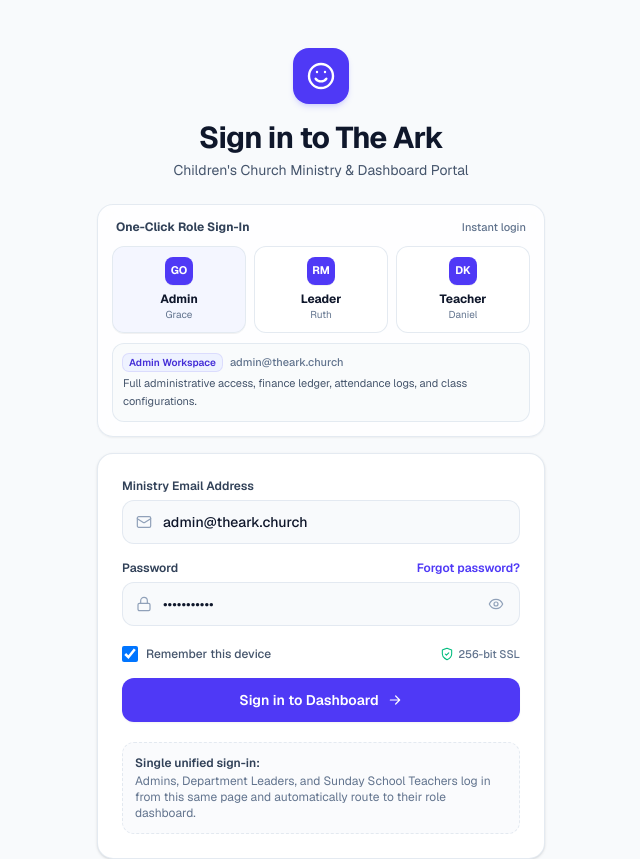
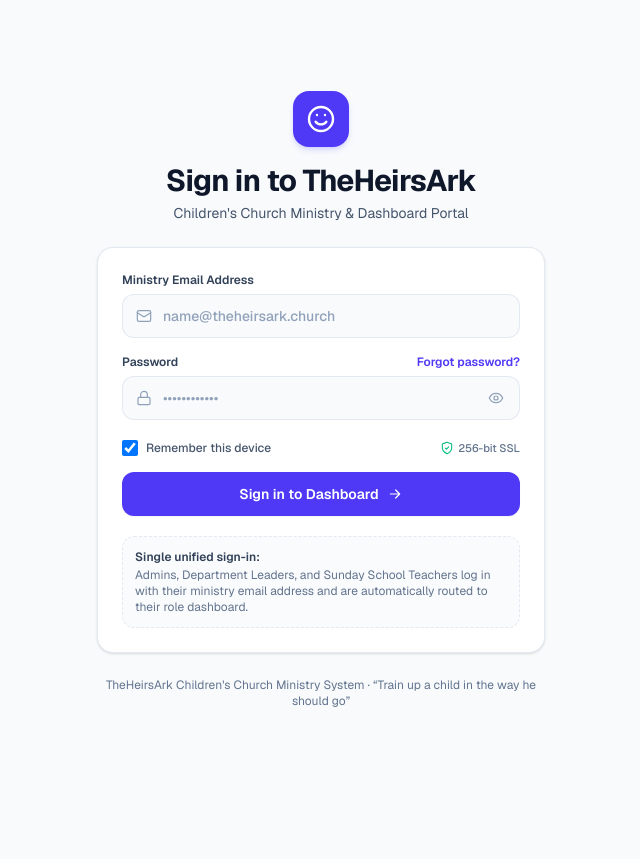
Before and after one commit to HelixgadeTechnologies/TheHeirArk, a Next.js app: page /login in a window 1280 px wide. Shown: the top 859 px of the page, without its empty margins (319-959 px from the left). After the commit the page ends 800 px from the top, so only its background shows below. Built offline with nearby package versions, Linux system fonts and the light colour scheme.

Commit message:
chore: update branding to TheHeirsArk and streamline login to single email/password card

```diff
--- a/src/app/login/page.tsx
+++ b/src/app/login/page.tsx
@@ -12,44 +12,19 @@ import {
   ShieldCheckIcon,
   SmileIcon,
 } from "@/components/icons";
-import { cn } from "@/lib/cn";
-import { DEMO_USERS, useAuth } from "@/lib/auth-context";
-import { ROLES, type Role } from "@/lib/navigation";
-
-const roleDescriptions: Record<Role, { badge: string; desc: string; sample: string }> = {
-  Admin: {
-    badge: "bg-indigo-50 text-indigo-700 ring-indigo-500/20 dark:bg-indigo-500/10 dark:text-indigo-300",
-    desc: "Full administrative access, finance ledger, attendance logs, and class configurations.",
-    sample: "admin@theark.church",
-  },
-  Leader: {
-    badge: "bg-emerald-50 text-emerald-700 ring-emerald-500/20 dark:bg-emerald-500/10 dark:text-emerald-300",
-    desc: "Ministry operations, volunteer coverage, family directory, and kiosk safety monitoring.",
-    sample: "leader@theark.church",
-  },
-  Teacher: {
-    badge: "bg-amber-50 text-amber-700 ring-amber-500/20 dark:bg-amber-500/10 dark:text-amber-300",
-    desc: "Kingdom Kids classroom roster, check-in verification, allergy alerts, and attendance.",
-    sample: "teacher@theark.church",
-  },
-};
+import { useAuth } from "@/lib/auth-context";
 
 export default function LoginPage() {
   const router = useRouter();
-  const { login, loginAs } = useAuth();
+  const { login } = useAuth();
 
-  const [email, setEmail] = useState("admin@theark.church");
-  const [password, setPassword] = useState("password123");
+  const [email, setEmail] = useState("");
+  const [password, setPassword] = useState("");
   const [showPassword, setShowPassword] = useState(false);
   const [rememberMe, setRememberMe] = useState(true);
   const [loading, setLoading] = useState(false);
   const [error, setError] = useState<string | null>(null);
   const [forgotOpen, setForgotOpen] = useState(false);
-
-  const activeSelectedRole: Role =
-    (Object.keys(DEMO_USERS) as Role[]).find(
-      (r) => DEMO_USERS[r].email.toLowerCase() === email.toLowerCase(),
-    ) ?? "Admin";
 
   function handleSubmit(event: FormEvent) {
     event.preventDefault();
@@ -65,19 +40,6 @@ export default function LoginPage() {
         setLoading(false);
       }
     }, 350);
-  }
-
-  function handleQuickRoleSelect(role: Role) {
-    const target = DEMO_USERS[role];
-    setEmail(target.email);
-    setPassword("password123");
-    setError(null);
-    setLoading(true);
-
-    setTimeout(() => {
-      loginAs(role);
-      router.push("/");
-    }, 250);
   }
 
   return (
@@ -105,78 +67,15 @@ export default function LoginPage() {
             <SmileIcon className="h-8 w-8" />
           </div>
           <h1 className="mt-4 text-2xl font-bold tracking-tight text-slate-900 sm:text-3xl dark:text-slate-100">
-            Sign in to The Ark
+            Sign in to TheHeirsArk
           </h1>
           <p className="mt-1 text-sm text-slate-600 dark:text-slate-400">
             Children&apos;s Church Ministry & Dashboard Portal
           </p>
         </div>
 
-        {/* Quick Demo Role Selector */}
-        <div className="mt-6 rounded-2xl border border-slate-200/90 bg-white/80 p-3.5 shadow-xs backdrop-blur-md dark:border-slate-800/90 dark:bg-slate-900/80">
-          <div className="flex items-center justify-between px-1">
-            <span className="text-xs font-bold text-slate-700 dark:text-slate-300">
-              One-Click Role Sign-In
-            </span>
-            <span className="text-[11px] font-medium text-slate-500 dark:text-slate-400">
-              Instant login
-            </span>
-          </div>
-
-          <div className="mt-2.5 grid grid-cols-3 gap-2">
-            {ROLES.map((r) => {
-              const u = DEMO_USERS[r];
-              const isSelected = email.toLowerCase() === u.email.toLowerCase();
-              return (
-                <button
-                  key={r}
-                  type="button"
-                  onClick={() => handleQuickRoleSelect(r)}
-                  className={cn(
-                    "flex flex-col items-center justify-center rounded-xl p-2.5 text-center transition-all focus-visible:ring-2 focus-visible:ring-indigo-500 active:scale-[0.98]",
-                    isSelected
-                      ? "border border-indigo-500/40 bg-indigo-50/70 shadow-2xs dark:border-indigo-400/40 dark:bg-indigo-500/15"
-                      : "border border-slate-200/70 bg-white hover:bg-slate-50 dark:border-slate-800 dark:bg-slate-800/60 dark:hover:bg-slate-800",
-                  )}
-                >
-                  <span className="flex h-7 w-7 items-center justify-center rounded-lg bg-indigo-600 text-[11px] font-bold text-white shadow-2xs">
-                    {u.avatarInitials}
-                  </span>
-                  <span className="mt-1.5 block text-xs font-bold text-slate-900 dark:text-slate-100">
-                    {r}
-                  </span>
-                  <span className="truncate text-[10px] text-slate-500 dark:text-slate-400">
-                    {u.name.split(" ")[0]}
-                  </span>
-                </button>
-              );
-            })}
-          </div>
-
-          {roleDescriptions[activeSelectedRole] && (
-            <div className="mt-2.5 rounded-xl border border-slate-100 bg-slate-50/80 p-2.5 text-xs text-slate-600 dark:border-slate-800 dark:bg-slate-800/40 dark:text-slate-400">
-              <div className="flex items-center gap-2">
-                <span
-                  className={cn(
-                    "rounded-md px-1.5 py-0.5 text-[10px] font-semibold ring-1",
-                    roleDescriptions[activeSelectedRole].badge,
-                  )}
-                >
-                  {activeSelectedRole} Workspace
-                </span>
-                <span className="truncate text-[11px] font-medium text-slate-500 dark:text-slate-400">
-                  {roleDescriptions[activeSelectedRole].sample}
-                </span>
-              </div>
-              <p className="mt-1 text-[11px] leading-relaxed">
-                {roleDescriptions[activeSelectedRole].desc}
-              </p>
-            </div>
-          )}
-        </div>
-
-        {/* Main Login Form Card */}
-        <div className="mt-4 rounded-2xl border border-slate-200/90 bg-white p-6 shadow-sm dark:border-slate-800/90 dark:bg-slate-900">
+        {/* Email & Password Login Form Card */}
+        <div className="mt-6 rounded-2xl border border-slate-200/90 bg-white p-6 shadow-sm dark:border-slate-800/90 dark:bg-slate-900">
           {error && (
             <div
               role="alert"
@@ -206,7 +105,7 @@ export default function LoginPage() {
                   autoComplete="email"
                   value={email}
                   onChange={(e) => setEmail(e.target.value)}
-                  placeholder="name@theark.church"
+                  placeholder="name@theheirsark.church"
                   className="h-11 w-full rounded-xl border border-slate-200 bg-slate-50 pl-10 pr-3.5 text-sm font-medium text-slate-900 outline-none transition-colors placeholder:text-slate-400 focus:border-indigo-500 focus:bg-white focus:ring-4 focus:ring-indigo-500/10 dark:border-slate-700 dark:bg-slate-800/60 dark:text-slate-100 dark:placeholder:text-slate-500 dark:focus:bg-slate-900"
                 />
               </div>
@@ -287,7 +186,7 @@ export default function LoginPage() {
               {loading ? (
                 <>
                   <span className="h-4 w-4 animate-spin rounded-full border-2 border-white border-t-transparent" />
-                  <span>Verifying credentials…</span>
+                  <span>Signing in…</span>
                 </>
               ) : (
                 <>
@@ -298,20 +197,20 @@ export default function LoginPage() {
             </button>
           </form>
 
-          {/* Active Demo Role Details Callout */}
+          {/* Unified Sign-in Notice */}
           <div className="mt-5 rounded-xl border border-dashed border-slate-200 bg-slate-50/70 p-3 text-xs dark:border-slate-800 dark:bg-slate-800/40">
             <p className="font-semibold text-slate-700 dark:text-slate-300">
               Single unified sign-in:
             </p>
             <p className="mt-0.5 text-slate-500 dark:text-slate-400">
-              Admins, Department Leaders, and Sunday School Teachers log in from this same page and automatically route to their role dashboard.
+              Admins, Department Leaders, and Sunday School Teachers log in with their ministry email address and are automatically routed to their role dashboard.
             </p>
           </div>
         </div>
 
         {/* Footer info */}
         <p className="mt-6 text-center text-xs text-slate-500 dark:text-slate-400">
-          The Ark Children&apos;s Church Ministry System · &ldquo;Train up a child in the way he should go&rdquo;
+          TheHeirsArk Children&apos;s Church Ministry System · &ldquo;Train up a child in the way he should go&rdquo;
         </p>
       </div>
 
@@ -330,8 +229,8 @@ export default function LoginPage() {
               For church security and child protection standards, password resets are handled directly by your ministry director. Please contact:
             </p>
             <div className="mt-3 rounded-xl bg-slate-50 p-3 text-xs font-medium text-slate-700 dark:bg-slate-800 dark:text-slate-300">
-              <p className="font-semibold">Grace Community Admin Desk</p>
-              <p className="text-indigo-600 dark:text-indigo-400">admin@theark.church</p>
+              <p className="font-semibold">TheHeirsArk Admin Desk</p>
+              <p className="text-indigo-600 dark:text-indigo-400">admin@theheirsark.church</p>
               <p className="mt-1 text-[11px] text-slate-500 dark:text-slate-400">Sunday morning desk: Room 101</p>
             </div>
             <button
```
